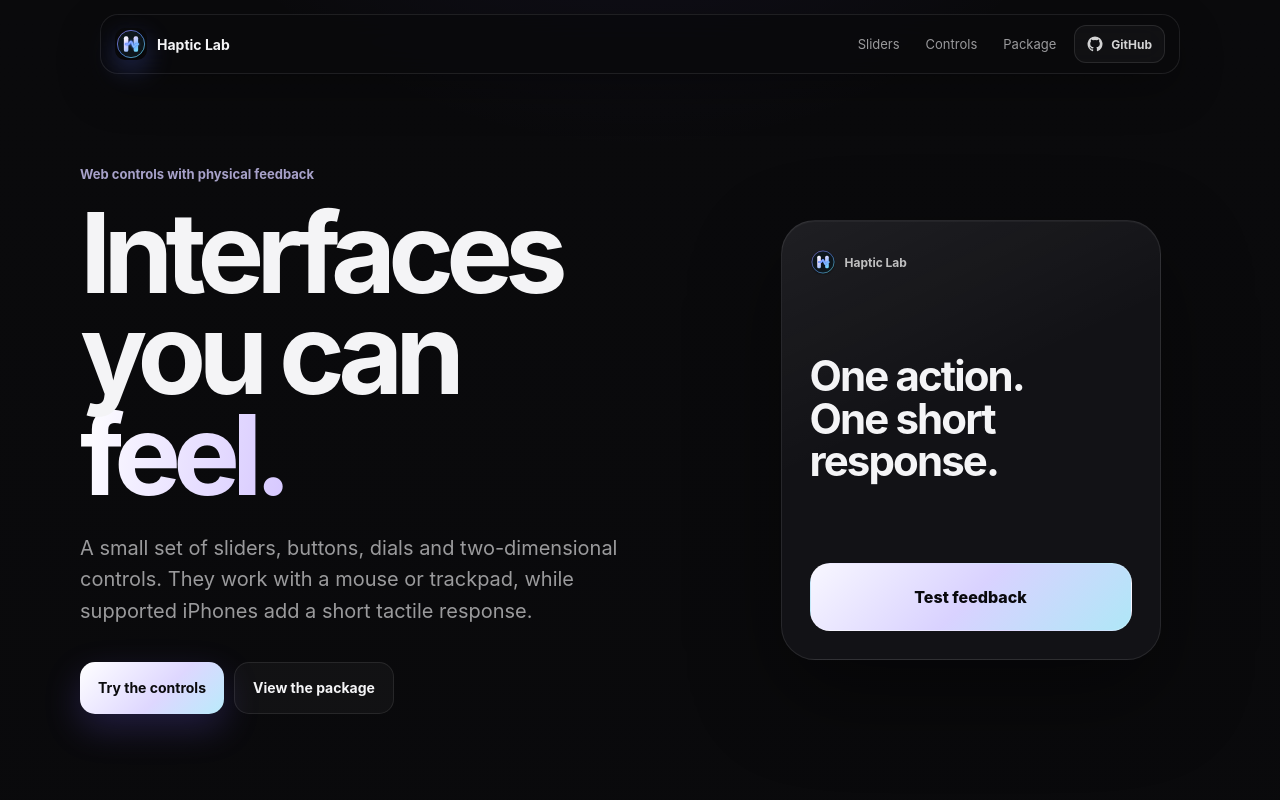
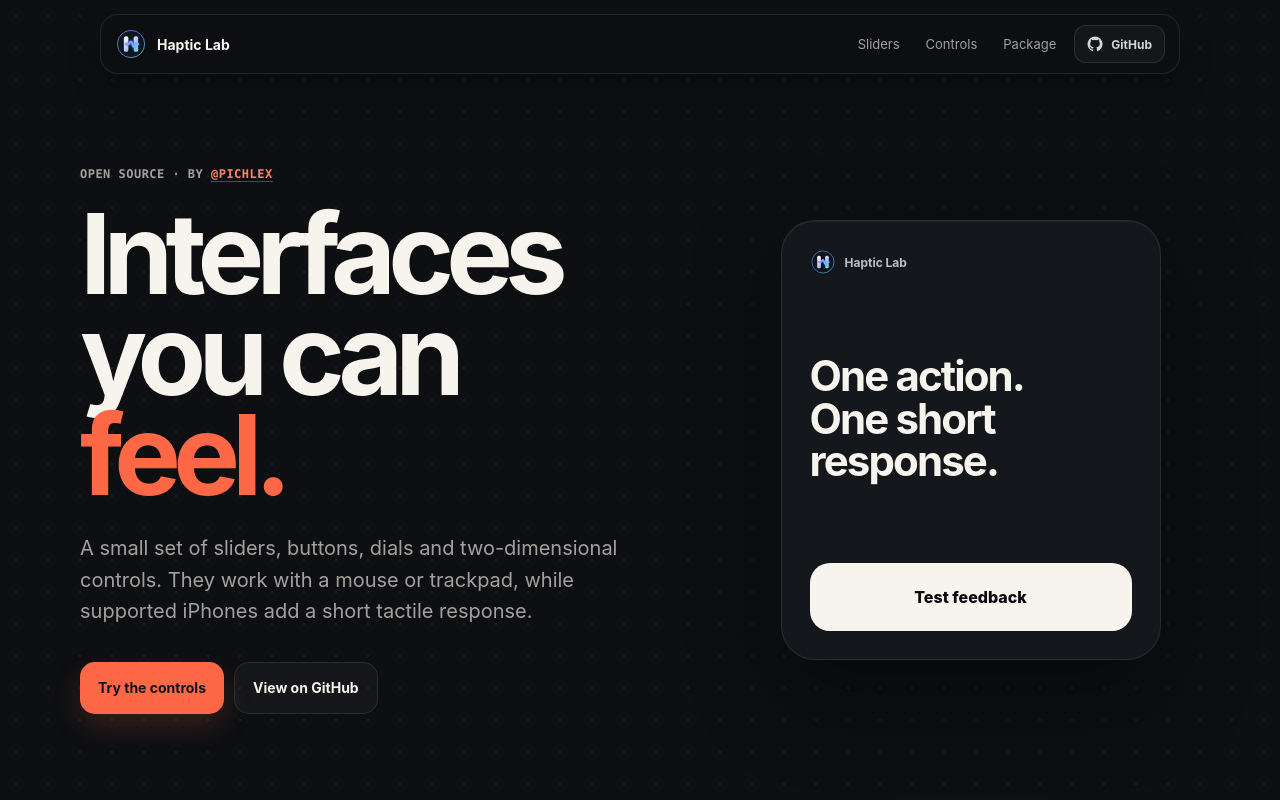
Before and after one commit to pichlex/haptic-lab, a website with bundled scripts: page site/index.html in a window 1280 px wide. Shown: the top 800 px of the page. Built offline with nearby package versions, Linux system fonts and the light colour scheme.

Commit message:
Polish Haptic Lab brand and repository

```diff
--- a/site/brand.css
+++ b/site/brand.css
@@ -3,7 +3,7 @@
   height: 32px;
   display: block;
   border-radius: 10px;
-  box-shadow: 0 10px 26px rgba(95, 118, 255, .28);
+  box-shadow: none;
 }
 
 .nav-actions {
--- a/site/index.html
+++ b/site/index.html
@@ -9,8 +9,13 @@
   <meta property="og:description" content="Cross-platform sliders, dials, toggles, buttons and a two-dimensional haptic field.">
   <meta property="og:type" content="website">
   <meta property="og:url" content="https://pichlex.github.io/haptic-lab/">
+  <meta property="og:image" content="https://pichlex.github.io/haptic-lab/assets/social-preview.png">
+  <meta property="og:image:width" content="1280">
+  <meta property="og:image:height" content="640">
+  <meta name="twitter:card" content="summary_large_image">
   <link rel="canonical" href="https://pichlex.github.io/haptic-lab/">
-  <link rel="icon" href="../assets/logo.svg" type="image/svg+xml">
+  <link rel="icon" href="./favicon.svg" type="image/svg+xml">
+  <link rel="apple-touch-icon" href="./apple-touch-icon.png">
   <title>Haptic Lab</title>
   <link rel="stylesheet" href="./styles.css">
   <link rel="stylesheet" href="./brand.css">
@@ -37,12 +42,12 @@
   <main id="top">
     <header class="hero shell">
       <div class="hero-copy">
-        <p class="eyebrow">Web controls with physical feedback</p>
+        <p class="eyebrow">Open source · by <a href="https://github.com/pichlex" target="_blank" rel="noreferrer">@pichlex</a></p>
         <h1>Interfaces you can <em>feel.</em></h1>
         <p class="hero-text">A small set of sliders, buttons, dials and two-dimensional controls. They work with a mouse or trackpad, while supported iPhones add a short tactile response.</p>
         <div class="hero-actions">
           <a class="button primary" href="#sliders">Try the controls</a>
-          <a class="button secondary" href="#package">View the package</a>
+          <a class="button secondary" href="https://github.com/pichlex/haptic-lab" target="_blank" rel="noreferrer">View on GitHub</a>
         </div>
       </div>
       <div class="hero-preview">
@@ -178,7 +183,7 @@
 
   <footer class="footer shell">
     <span>Haptic Lab · experimental web controls</span>
-    <a href="https://github.com/pichlex/haptic-lab" target="_blank" rel="noreferrer">github.com/pichlex/haptic-lab</a>
+    <span>Built by <a href="https://github.com/pichlex" target="_blank" rel="noreferrer">@pichlex</a> · <a href="https://github.com/pichlex/haptic-lab" target="_blank" rel="noreferrer">Source on GitHub</a></span>
   </footer>
   <script type="module" src="./app.js"></script>
 </body>
--- a/site/styles.css
+++ b/site/styles.css
@@ -1,17 +1,17 @@
 :root {
   color-scheme: dark;
-  --bg: #0a0a0c;
-  --panel: #121216;
-  --panel-2: #17171c;
+  --bg: #0d0f12;
+  --panel: #14171b;
+  --panel-2: #181b20;
   --line: rgba(255,255,255,.09);
-  --text: #f4f4f6;
-  --muted: rgba(244,244,246,.62);
-  --faint: rgba(244,244,246,.38);
-  --violet: #8c78ff;
-  --blue: #60a5fa;
-  --cyan: #67e8f9;
-  --green: #62e8a7;
-  --amber: #f4c76b;
+  --text: #f7f4ed;
+  --muted: rgba(247,244,237,.64);
+  --faint: rgba(247,244,237,.4);
+  --violet: #ff6846;
+  --blue: #ff6846;
+  --cyan: #ff9a82;
+  --green: #7ed7a5;
+  --amber: #ffb45f;
   --ease: cubic-bezier(.16,1,.3,1);
   font-family: Inter, ui-sans-serif, -apple-system, BlinkMacSystemFont, "SF Pro Text", system-ui, sans-serif;
   background: var(--bg);
@@ -24,9 +24,9 @@
   min-width: 320px;
   min-height: 100svh;
   overflow-x: hidden;
-  background:
-    radial-gradient(circle at 50% -8%, rgba(124,100,255,.12), transparent 34rem),
-    linear-gradient(#0a0a0c, #09090b 54%, #0a0a0c);
+  background-color: var(--bg);
+  background-image: radial-gradient(rgba(255,255,255,.07) 1px, transparent 1px);
+  background-size: 32px 32px;
   -webkit-font-smoothing: antialiased;
 }
 a { color: inherit; text-decoration: none; }
@@ -46,8 +46,8 @@
   padding: 10px 14px;
   border: 1px solid var(--line);
   border-radius: 18px;
-  background: rgba(10,10,12,.78);
-  box-shadow: 0 16px 44px rgba(0,0,0,.28);
+  background: rgba(13,15,18,.9);
+  box-shadow: 0 12px 32px rgba(0,0,0,.22);
   backdrop-filter: blur(18px);
   transform: translateX(-50%);
 }
@@ -68,13 +68,14 @@
   gap: clamp(48px,8vw,100px);
   padding-block: 150px 90px;
 }
-.eyebrow { margin: 0 0 20px; color: rgba(211,204,255,.78); font-size: 13px; font-weight: 700; }
+.eyebrow { margin: 0 0 20px; color: var(--muted); font: 700 12px/1.4 ui-monospace,SFMono-Regular,Menlo,monospace; letter-spacing:.04em; text-transform:uppercase; }
+.eyebrow a { color:#ff8368; border-bottom:1px solid rgba(255,104,70,.45); }
 .hero h1 { max-width: 720px; margin: 0; font-size: clamp(64px,9vw,112px); line-height: .9; letter-spacing: -.07em; }
-.hero h1 em { display: block; color: transparent; font-style: normal; background: linear-gradient(100deg,#fff,#cfbeff 45%,#7fcaff); background-clip: text; -webkit-background-clip: text; }
+.hero h1 em { display: block; color: #ff6846; font-style: normal; }
 .hero-text { max-width: 610px; margin: 28px 0 0; color: var(--muted); font-size: clamp(17px,2vw,20px); line-height: 1.58; }
 .hero-actions { display: flex; flex-wrap: wrap; gap: 10px; margin-top: 34px; }
 .button { min-height: 52px; display: inline-flex; align-items: center; justify-content: center; padding: 0 18px; border-radius: 15px; font-size: 14px; font-weight: 750; }
-.button.primary { color: #0a0a0d; background: linear-gradient(135deg,#fff,#ded7ff 58%,#b9ebfb); box-shadow: 0 14px 36px rgba(122,102,255,.22); }
+.button.primary { color: #111318; background: #ff6846; box-shadow: 0 12px 28px rgba(255,104,70,.18); }
 .button.secondary { border: 1px solid var(--line); background: rgba(255,255,255,.035); }
 .hero-preview { display: grid; place-items: center; }
 .preview-card {
@@ -86,7 +87,7 @@
   padding: 28px;
   border: 1px solid var(--line);
   border-radius: 34px;
-  background: linear-gradient(155deg,rgba(255,255,255,.055),transparent 42%), var(--panel);
+  background: var(--panel);
   box-shadow: 0 34px 90px rgba(0,0,0,.42), inset 0 1px rgba(255,255,255,.04);
 }
 .preview-label { color: var(--faint); font-size: 12px; }
@@ -96,7 +97,7 @@
   min-height: 68px;
   border: 1px solid rgba(255,255,255,.18);
   border-radius: 20px;
-  background: linear-gradient(135deg,#f8f7ff,#d9d2ff 50%,#afe7f7);
+  background: #f7f4ed;
   color: #09090d;
   font-weight: 800;
   cursor: pointer;
@@ -114,7 +115,7 @@
   overflow: hidden;
   border: 1px solid var(--line);
   border-radius: 28px;
-  background: linear-gradient(155deg,rgba(255,255,255,.035),transparent 44%), var(--panel);
+  background: var(--panel);
   box-shadow: 0 18px 48px rgba(0,0,0,.22), inset 0 1px rgba(255,255,255,.03);
 }
 .slider-card { padding: clamp(24px,4vw,36px); }
@@ -127,10 +128,10 @@
 .range-surface.is-dragging { cursor: grabbing; }
 .range-track, .range-fill { position: absolute; left: 16px; top: 42px; height: 8px; border-radius: 999px; pointer-events: none; }
 .range-track { right: 16px; background: rgba(255,255,255,.09); box-shadow: inset 0 1px 2px rgba(0,0,0,.5); }
-.range-fill { width: 0; background: linear-gradient(90deg,var(--violet),var(--blue),var(--cyan)); box-shadow: 0 0 24px rgba(96,132,255,.2); }
-.range-fill.accent { background: linear-gradient(90deg,var(--violet),#c082ff,var(--amber)); }
-.range-thumb { position: absolute; z-index: 3; top: 27px; left: 16px; width: 38px; height: 38px; border: 1px solid rgba(255,255,255,.65); border-radius: 50%; background: radial-gradient(circle at 35% 28%,#fff,#e6e2ff 56%,#b9b0ff); box-shadow: 0 8px 23px rgba(0,0,0,.38),0 0 0 6px rgba(130,105,255,.07); transform: translateX(-50%); pointer-events: none; }
-.range-thumb::after { content:""; position:absolute; inset:9px; border-radius:50%; background:linear-gradient(135deg,var(--violet),var(--blue)); }
+.range-fill { width: 0; background: var(--violet); box-shadow: none; }
+.range-fill.accent { background: var(--amber); }
+.range-thumb { position: absolute; z-index: 3; top: 27px; left: 16px; width: 38px; height: 38px; border: 2px solid #f7f4ed; border-radius: 50%; background: #181b20; box-shadow: 0 8px 23px rgba(0,0,0,.38); transform: translateX(-50%); pointer-events: none; }
+.range-thumb::after { content:""; position:absolute; inset:10px; border-radius:50%; background:var(--violet); }
 .range-thumb.is-hit { animation: thumb-hit .22s var(--ease); }
 .range-ticks { position: absolute; left: 16px; right: 16px; top: 57px; display: grid; align-items: start; pointer-events: none; }
 .range-tick { justify-self: center; width: 1px; height: 7px; border-radius: 999px; background: rgba(255,255,255,.18); }
@@ -146,13 +147,13 @@
 .dial-card { grid-column: span 7; }
 .xy-card { grid-column: 1 / -1; }
 .tabs { --index:0; position: relative; display: grid; grid-template-columns: repeat(3,1fr); gap: 4px; padding: 5px; border: 1px solid var(--line); border-radius: 17px; background: rgba(255,255,255,.025); }
-.tab-indicator { position: absolute; top:5px; bottom:5px; left:5px; width: calc((100% - 10px)/3); border:1px solid rgba(255,255,255,.11); border-radius:12px; background:rgba(130,105,255,.13); transform: translateX(calc(var(--index)*100%)); transition: transform .48s var(--ease); }
+.tab-indicator { position: absolute; top:5px; bottom:5px; left:5px; width: calc((100% - 10px)/3); border:1px solid rgba(255,104,70,.28); border-radius:12px; background:rgba(255,104,70,.1); transform: translateX(calc(var(--index)*100%)); transition: transform .48s var(--ease); }
 .tab { position: relative; z-index: 1; min-height: 48px; border:0; border-radius:12px; background:transparent; color:var(--faint); font-weight:700; cursor:pointer; overflow:hidden; }
 .tab.is-active { color:#fff; }
 .tab-panel { margin-top: 16px; padding: 24px; border:1px solid var(--line); border-radius:20px; background:rgba(255,255,255,.02); }
 .tab-panel strong { font-size:19px; }
 .tab-panel p { margin:8px 0 0; color:var(--muted); line-height:1.5; }
-.action-button { position:relative; min-height:76px; margin:auto 0 18px; border:1px solid rgba(255,255,255,.18); border-radius:22px; background:linear-gradient(135deg,#f8f7ff,#d9d2ff 50%,#afe7f7); color:#09090d; font-weight:820; overflow:hidden; cursor:pointer; }
+.action-button { position:relative; min-height:76px; margin:auto 0 18px; border:1px solid rgba(255,255,255,.18); border-radius:22px; background:#f7f4ed; color:#111318; font-weight:820; overflow:hidden; cursor:pointer; }
 .action-button.is-hit { animation: button-hit .55s var(--ease); }
 .action-count { color: var(--faint); font-size:13px; }
 .toggle { position: relative; width: 118px; height: 64px; margin: 46px auto 18px; border-radius:999px; cursor:pointer; outline:none; }
@@ -165,14 +166,14 @@
 .toggle-label { display:block; text-align:center; color:var(--muted); }
 .dial { position:relative; width:min(100%,310px); aspect-ratio:1; display:grid; place-items:center; margin:10px auto 0; touch-action:none; cursor:grab; }
 .dial.is-dragging { cursor:grabbing; }
-.dial-ring { --progress: 172deg; position:absolute; inset:8%; border-radius:50%; background:conic-gradient(from 225deg,var(--violet),var(--blue) var(--progress),rgba(255,255,255,.07) var(--progress),rgba(255,255,255,.07) 270deg,transparent 270deg); box-shadow:0 26px 70px rgba(0,0,0,.38); }
+.dial-ring { --progress: 172deg; position:absolute; inset:8%; border-radius:50%; background:conic-gradient(from 225deg,var(--violet) var(--progress),rgba(255,255,255,.07) var(--progress),rgba(255,255,255,.07) 270deg,transparent 270deg); box-shadow:0 26px 70px rgba(0,0,0,.38); }
 .dial-ring::after { content:""; position:absolute; inset:13px; border-radius:50%; background:linear-gradient(145deg,#18181e,#0d0d11 74%); box-shadow:inset 0 1px rgba(255,255,255,.06),inset 0 -18px 34px rgba(0,0,0,.34); }
 .dial-pointer { position:absolute; inset:7%; z-index:2; border-radius:50%; transform:rotate(37deg); pointer-events:none; }
-.dial-pointer::before { content:""; position:absolute; top:3px; left:50%; width:5px; height:22px; border-radius:999px; background:linear-gradient(#fff,#8ea5ff); box-shadow:0 0 14px rgba(145,167,255,.8); transform:translateX(-50%); }
+.dial-pointer::before { content:""; position:absolute; top:3px; left:50%; width:5px; height:22px; border-radius:999px; background:#ff6846; transform:translateX(-50%); }
 .dial-centre { position:relative; z-index:3; width:58%; aspect-ratio:1; display:grid; place-items:center; align-content:center; border:1px solid var(--line); border-radius:50%; background:linear-gradient(145deg,#19191f,#0d0d11); box-shadow:0 15px 40px rgba(0,0,0,.5); }
 .dial-centre output { font-size:54px; line-height:.9; font-weight:790; letter-spacing:-.06em; }
 .dial-centre span { margin-top:8px; color:var(--faint); font-size:10px; }
-.xy-pad { --x:52%; --y:46%; --cell-x:5; --cell-y:3; position:relative; min-height:390px; aspect-ratio:16/8.8; overflow:clip; border:1px solid var(--line); border-radius:26px; background:radial-gradient(circle at var(--x) var(--y),rgba(126,101,255,.19),transparent 23%),linear-gradient(150deg,#17171e,#0d0d12 68%); touch-action:none; cursor:crosshair; }
+.xy-pad { --x:52%; --y:46%; --cell-x:5; --cell-y:3; position:relative; min-height:390px; aspect-ratio:16/8.8; overflow:clip; border:1px solid var(--line); border-radius:26px; background:#111318; touch-action:none; cursor:crosshair; }
 .xy-pad.is-dragging { cursor:grabbing; }
 .xy-grid { position:absolute; inset:0; opacity:.42; background-image:linear-gradient(to right,rgba(255,255,255,.075) 1px,transparent 1px),linear-gradient(to bottom,rgba(255,255,255,.075) 1px,transparent 1px); background-size:10% 100%,100% 12.5%; pointer-events:none; }
 .xy-cell { position:absolute; left:calc(var(--cell-x)*10%); top:calc(var(--cell-y)*12.5%); width:10%; height:12.5%; border:1px solid rgba(151,130,255,.25); background:rgba(126,103,255,.05); pointer-events:none; transition:left .08s linear,top .08s linear; }
@@ -188,9 +189,9 @@
 .xy-values { position:absolute; z-index:3; right:16px; bottom:14px; display:grid; grid-template-columns:auto auto auto auto; align-items:baseline; gap:4px 8px; color:var(--faint); font-variant-numeric:tabular-nums; }
 .xy-values b { color:rgba(255,255,255,.85); font-size:15px; }
 .package-section { padding-bottom:130px; }
-.package-card { display:grid; grid-template-columns:1fr .9fr; align-items:center; gap:48px; padding:clamp(30px,6vw,60px); border:1px solid var(--line); border-radius:32px; background:linear-gradient(150deg,rgba(255,255,255,.035),transparent 48%),var(--panel-2); }
+.package-card { display:grid; grid-template-columns:1fr .9fr; align-items:center; gap:48px; padding:clamp(30px,6vw,60px); border:1px solid var(--line); border-radius:32px; background:var(--panel-2); }
 .package-card p { max-width:560px; margin:18px 0 0; color:var(--muted); line-height:1.6; }
-.package-card pre { margin:0; padding:22px; overflow:auto; border:1px solid var(--line); border-radius:20px; background:#09090c; color:#d5d2ff; font:12px/1.65 ui-monospace,SFMono-Regular,Menlo,monospace; }
+.package-card pre { margin:0; padding:22px; overflow:auto; border:1px solid var(--line); border-radius:20px; background:#0d0f12; color:#ff9a82; font:12px/1.65 ui-monospace,SFMono-Regular,Menlo,monospace; }
 .footer { padding:34px 0 46px; border-top:1px solid rgba(255,255,255,.055); color:var(--faint); font-size:12px; }
 @keyframes thumb-hit { 50% { transform:translateX(-50%) scale(1.14); } }
 @keyframes tick-hit { 45% { transform:scaleY(2.1); } }
@@ -229,5 +230,5 @@
 .range-tick.echo { animation: tick-hit .52s var(--ease); background:#f5c676; box-shadow:0 0 14px rgba(245,198,118,.7); }
 .dial-ring.hit { animation: dial-ring-hit .25s ease-out; }
 .tab-indicator.is-moving { filter: brightness(1.16); }
-body.ambience-on { background: radial-gradient(circle at 50% -12%,rgba(91,220,155,.12),transparent 32rem),radial-gradient(circle at 90% 12%,rgba(88,111,255,.1),transparent 28rem),var(--bg); }
+body.ambience-on { background-color:#101713; }
 @keyframes dial-ring-hit { 50% { filter:brightness(1.22); transform:scale(.985); } }
```
Also changed, not shown: .github/ISSUE_TEMPLATE/config.yml (added), CHANGELOG.md (added), README.md, assets/banner.svg (added), assets/logo-lockup.svg (added), assets/social-preview.png (added), assets/social-preview.svg (added), site/apple-touch-icon.png (added), site/favicon.svg (added).
